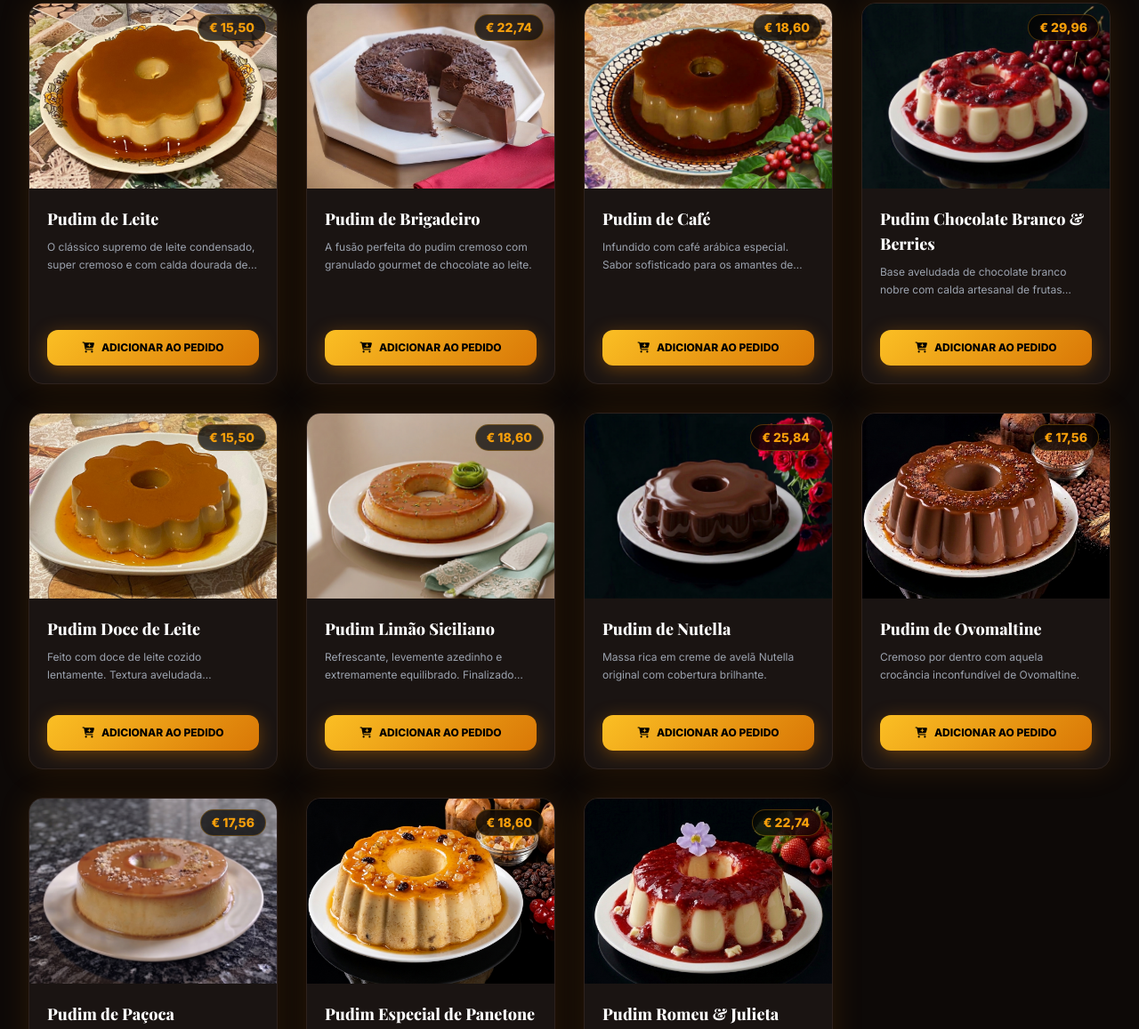
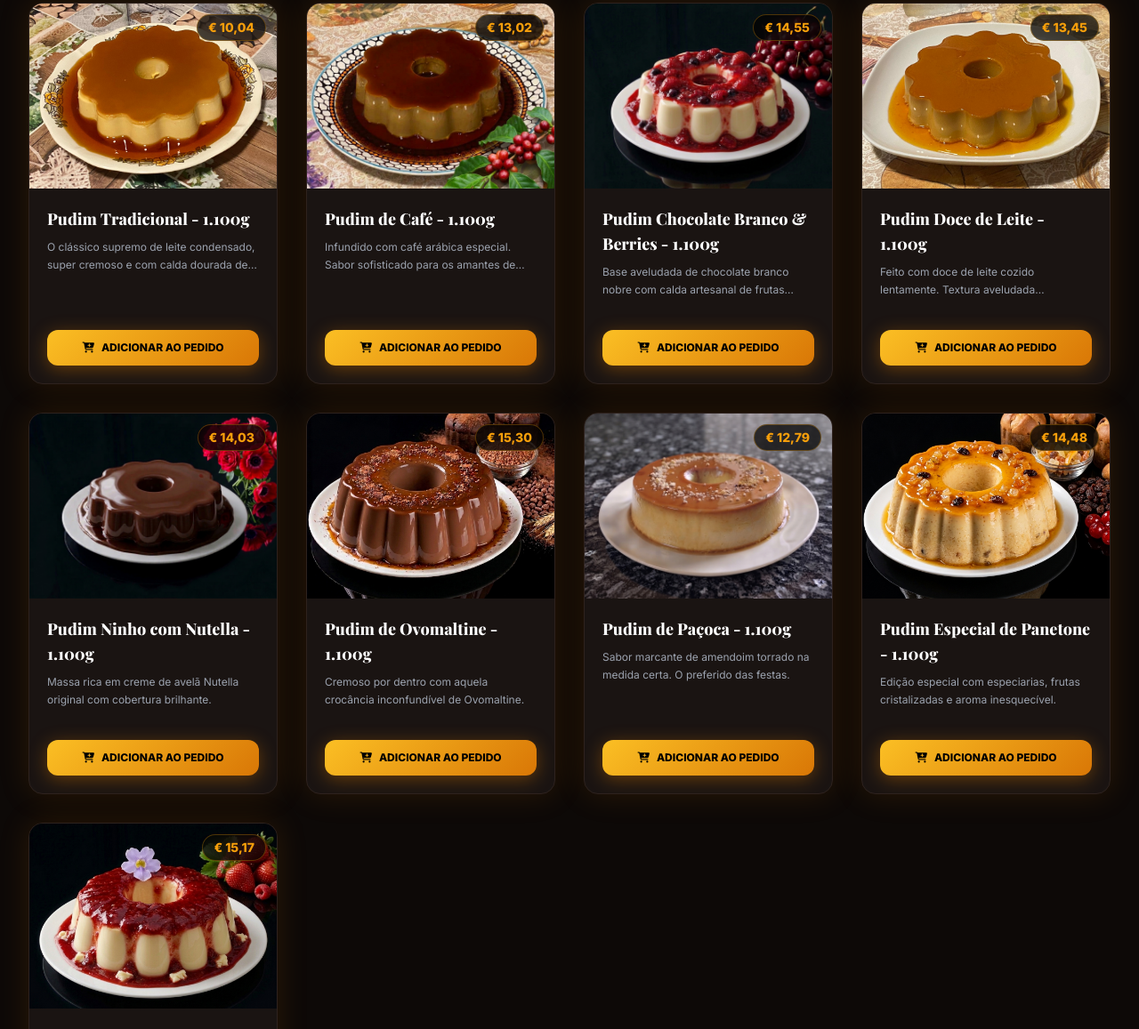
Before and after one commit to Beselga/opudim, a plain HTML site: page index.html in a window 1280 px wide. Shown: the part 1874-3031 px from the top of the page at 89% size. Drawn offline with nearby package versions, Linux system fonts and the light colour scheme; no server answers; a web font is replaced by a local one.

Commit message:
Add files via upload

```diff
--- a/index.html
+++ b/index.html
@@ -713,11 +713,11 @@
         let pudins = [
             {
                         "id": 1,
-                        "name": "Pudim de Leite",
+                        "name": "Pudim Tradicional - 1.100g",
                         "category": "tradicional",
-                        "cost": 10.0,
+                        "cost": 6.48,
                         "margin": 55.0,
-                        "price": 15.5,
+                        "price": 10.04,
                         "active": true,
                         "image": "pudim-leite.jpg",
                         "desc": "O clássico supremo de leite condensado, super cremoso e com calda dourada de caramelo abundante."
@@ -751,28 +751,28 @@
                         "cost": 14.67,
                         "margin": 55.0,
                         "price": 22.74,
-                        "active": true,
+                        "active": false,
                         "image": "pudim-brigadeiro.jpg",
                         "desc": "A fusão perfeita do pudim cremoso com granulado gourmet de chocolate ao leite."
             },
             {
                         "id": 5,
-                        "name": "Pudim de Café",
+                        "name": "Pudim de Café - 1.100g",
                         "category": "gourmet",
-                        "cost": 12.0,
+                        "cost": 8.4,
                         "margin": 55.0,
-                        "price": 18.6,
+                        "price": 13.02,
                         "active": true,
                         "image": "pudim-cafe.jpg",
                         "desc": "Infundido com café arábica especial. Sabor sofisticado para os amantes de café."
             },
             {
                         "id": 6,
-                        "name": "Pudim Chocolate Branco & Berries",
+                        "name": "Pudim Chocolate Branco & Berries - 1.100g",
                         "category": "gourmet",
-                        "cost": 19.33,
+                        "cost": 9.39,
                         "margin": 55.0,
-                        "price": 29.96,
+                        "price": 14.55,
                         "active": true,
                         "image": "pudim-chocolate-branco.jpg",
                         "desc": "Base aveludada de chocolate branco nobre com calda artesanal de frutas vermelhas."
@@ -801,11 +801,11 @@
             },
             {
                         "id": 9,
-                        "name": "Pudim Doce de Leite",
+                        "name": "Pudim Doce de Leite - 1.100g",
                         "category": "tradicional",
-                        "cost": 10.0,
+                        "cost": 8.68,
                         "margin": 55.0,
-                        "price": 15.5,
+                        "price": 13.45,
                         "active": true,
                         "image": "pudim-doce-de-leite.jpg",
                         "desc": "Feito com doce de leite cozido lentamente. Textura aveludada incomparável."
@@ -817,61 +817,61 @@
                         "cost": 12.0,
                         "margin": 55.0,
                         "price": 18.6,
-                        "active": true,
+                        "active": false,
                         "image": "pudim-limao.jpg",
                         "desc": "Refrescante, levemente azedinho e extremamente equilibrado. Finalizado com raspas frescas."
             },
             {
                         "id": 11,
-                        "name": "Pudim de Nutella",
+                        "name": "Pudim Ninho com Nutella - 1.100g",
                         "category": "gourmet",
-                        "cost": 16.67,
+                        "cost": 9.05,
                         "margin": 55.0,
-                        "price": 25.84,
+                        "price": 14.03,
                         "active": true,
                         "image": "pudim-nutella.jpg",
                         "desc": "Massa rica em creme de avelã Nutella original com cobertura brilhante."
             },
             {
                         "id": 12,
-                        "name": "Pudim  de Ovomaltine",
+                        "name": "Pudim  de Ovomaltine - 1.100g",
                         "category": "gourmet",
-                        "cost": 11.33,
+                        "cost": 9.87,
                         "margin": 55.0,
-                        "price": 17.56,
+                        "price": 15.3,
                         "active": true,
                         "image": "pudim-ovomaltine.jpg",
                         "desc": "Cremoso por dentro com aquela crocância inconfundível de Ovomaltine."
             },
             {
                         "id": 13,
-                        "name": "Pudim de Paçoca",
+                        "name": "Pudim de Paçoca - 1.100g",
                         "category": "tradicional",
-                        "cost": 11.33,
+                        "cost": 8.25,
                         "margin": 55.0,
-                        "price": 17.56,
+                        "price": 12.79,
                         "active": true,
                         "image": "pudim-pacoca.jpg",
                         "desc": "Sabor marcante de amendoim torrado na medida certa. O preferido das festas."
             },
             {
                         "id": 14,
-                        "name": "Pudim Especial de Panetone",
+                        "name": "Pudim Especial de Panetone - 1.100g",
                         "category": "gourmet",
-                        "cost": 12.0,
+                        "cost": 9.34,
                         "margin": 55.0,
-                        "price": 18.6,
+                        "price": 14.48,
                         "active": true,
                         "image": "pudim-panetone.jpg",
                         "desc": "Edição especial com especiarias, frutas cristalizadas e aroma inesquecível."
             },
             {
                         "id": 15,
-                        "name": "Pudim Romeu & Julieta",
+                        "name": "Pudim Romeu & Julieta - 1.100g",
                         "category": "frutas",
-                        "cost": 14.67,
+                        "cost": 9.79,
                         "margin": 55.0,
-                        "price": 22.74,
+                        "price": 15.17,
                         "active": true,
                         "image": "pudim-romeu-julieta.jpg",
                         "desc": "Pudim cremoso de queijo refinado coberto com generosa calda de goiabada cascão."
```
